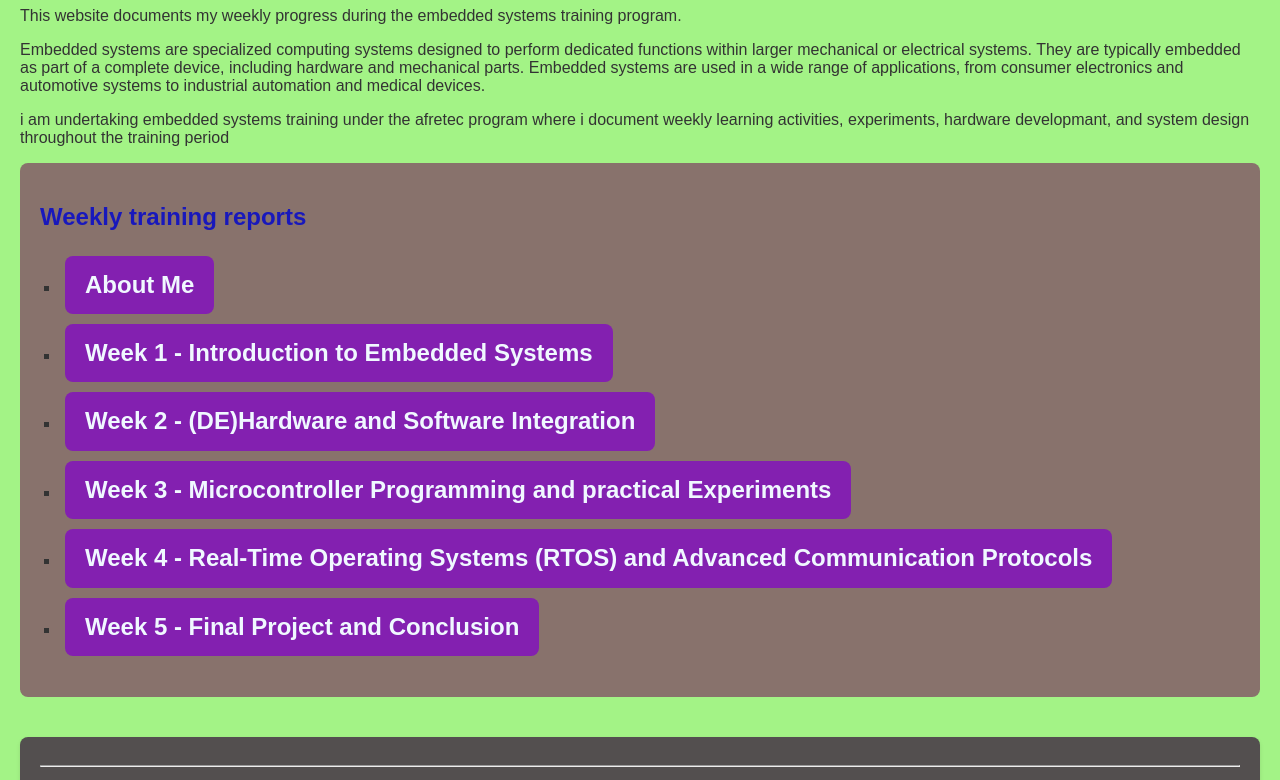
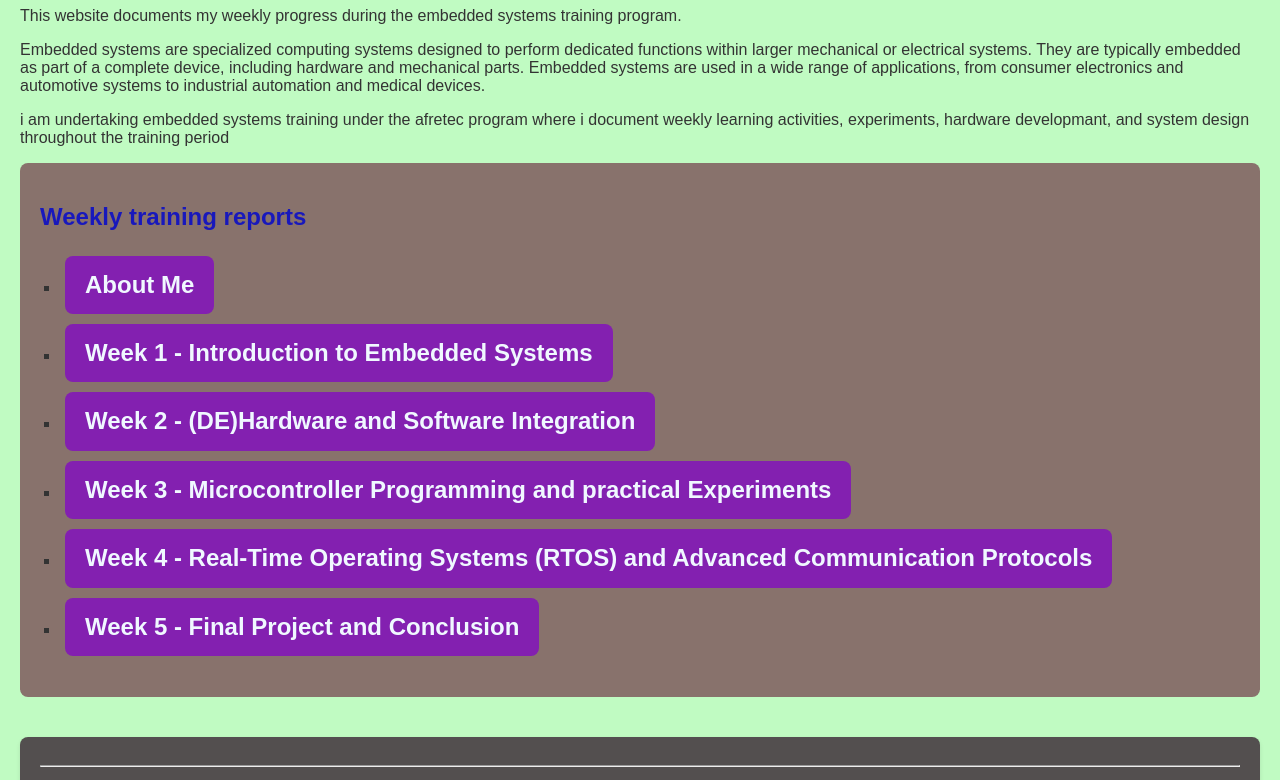
Before and after one commit to seleste3580-dev/embedded-systems-training, a plain HTML site: page index.html in a window 1280 px wide. Shown: the part 73-853 px from the top of the page. Drawn offline with Linux system fonts and the light colour scheme.

Commit message:
stylesheet for the embedded systems training documentation

```diff
--- a/style.css
+++ b/style.css
@@ -1,6 +1,6 @@
 body {
     font-family: Arial, sans-serif;
-    background-color: #4ee81684;
+    background-color: #0df01542;
     color: #333;
     margin: 20px;
 }
```
